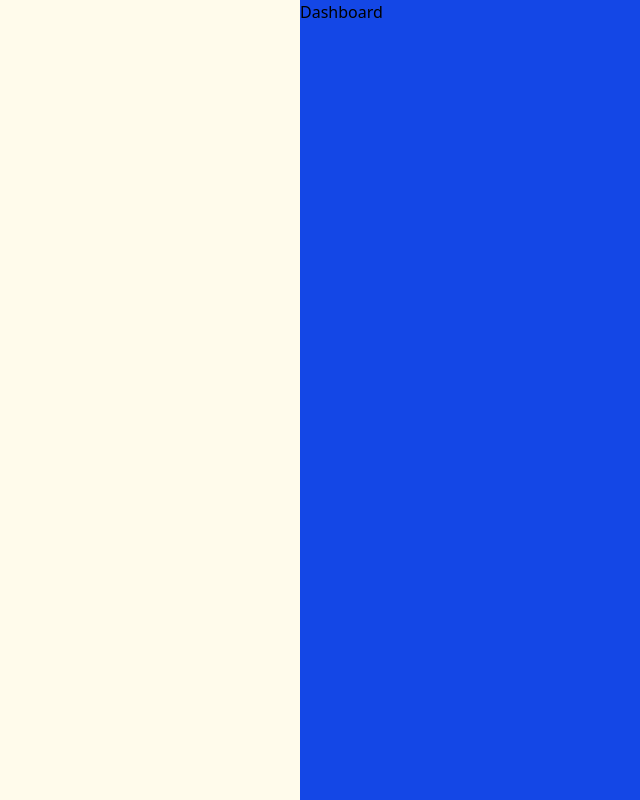
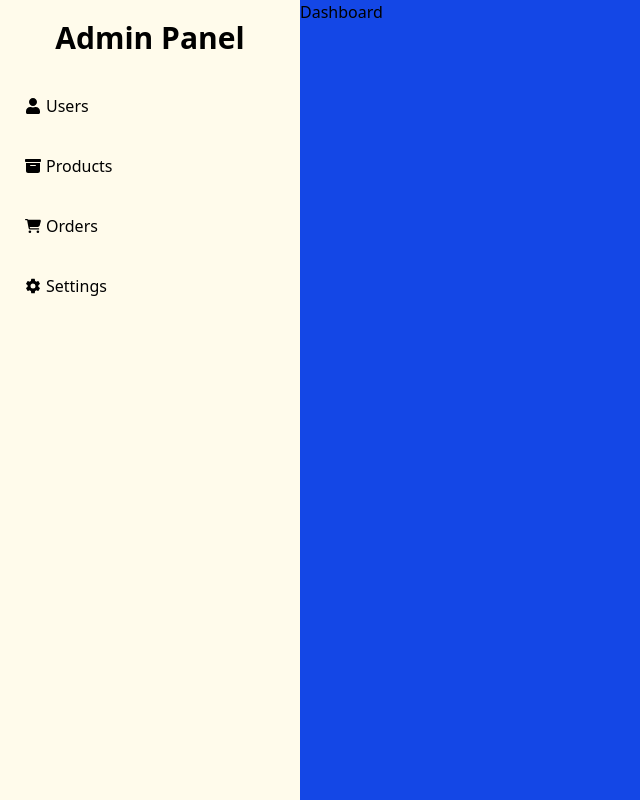
Before and after one commit to OshanTro9908/cpc-front-end, a React (Vite) app: page /admin in a window 1280 px wide. Shown: the whole page, without its empty margins (0-640 px from the left). Built offline with nearby package versions, Linux system fonts and the light colour scheme.

Commit message:
admin page

```diff
--- a/package.json
+++ b/package.json
@@ -13,6 +13,7 @@
     "@tailwindcss/vite": "^4.1.10",
     "react": "^19.1.0",
     "react-dom": "^19.1.0",
+    "react-icons": "^5.5.0",
     "react-router-dom": "^7.6.3",
     "tailwindcss": "^4.1.10"
   },
--- a/pages/adminPage.jsx
+++ b/pages/adminPage.jsx
@@ -1,18 +1,28 @@
-import { Routes, Route } from "react-router-dom";
+import { Link,Routes, Route } from "react-router-dom";
+import { FaBoxArchive } from "react-icons/fa6"; //react icon
+import { FaCartShopping } from "react-icons/fa6";
+import { FaUser } from "react-icons/fa";
+import { IoSettingsSharp } from "react-icons/io5";
+export default function AdminPage() {
+    return (
 
-
-export default function adminPage() {
-    return (
-        <>
         <div className="w-full h-screen bg-red-700 flex">
-            <div className="w-[300px] h-full bg-amber-50">   </div>
+            <div className="w-[300px] h-full bg-amber-50 flex flex-col items-center">
+                <span className="text-3xl font-bold my-5">Admin Panel</span>
+                 <Link className="flex flex-row h-[60px] w-full text-1xl p-[25px] items-center  gap-[5px]"  to="/admin/users"><FaUser/>Users</Link>
+                 <Link className="flex flex-row h-[60px] w-full text-1xl p-[25px] items-center  gap-[5px]" to="/admin/products"><FaBoxArchive/>Products</Link>
+                 <Link className="flex flex-row h-[60px] w-full text-1xl p-[25px] items-center  gap-[5px]" to="/admin/orders"><FaCartShopping/>Orders</Link>
+                 <Link className="flex flex-row h-[60px] w-full text-1xl p-[25px] items-center  gap-[5px]" to="/admin/settings"><IoSettingsSharp/>Settings</Link>
+                 </div>
             <div className="w-[calc(100%-300px)] h-full bg-blue-700">
                 <Routes path = "/*">
                  <Route path="/" element={<h1>Dashboard</h1>} />
                  <Route path="/users" element={<h1>Users</h1>} />
+                 <Route path="/products" element={<h1>Products</h1>} />
+                 <Route path="/orders" element={<h1>Orders</h1>} />
                 </Routes>
             </div>
         </div>
-        </>
+
     );
 }
```
Also changed, not shown: 1 other file (tests, documents, lock files or other folders).
